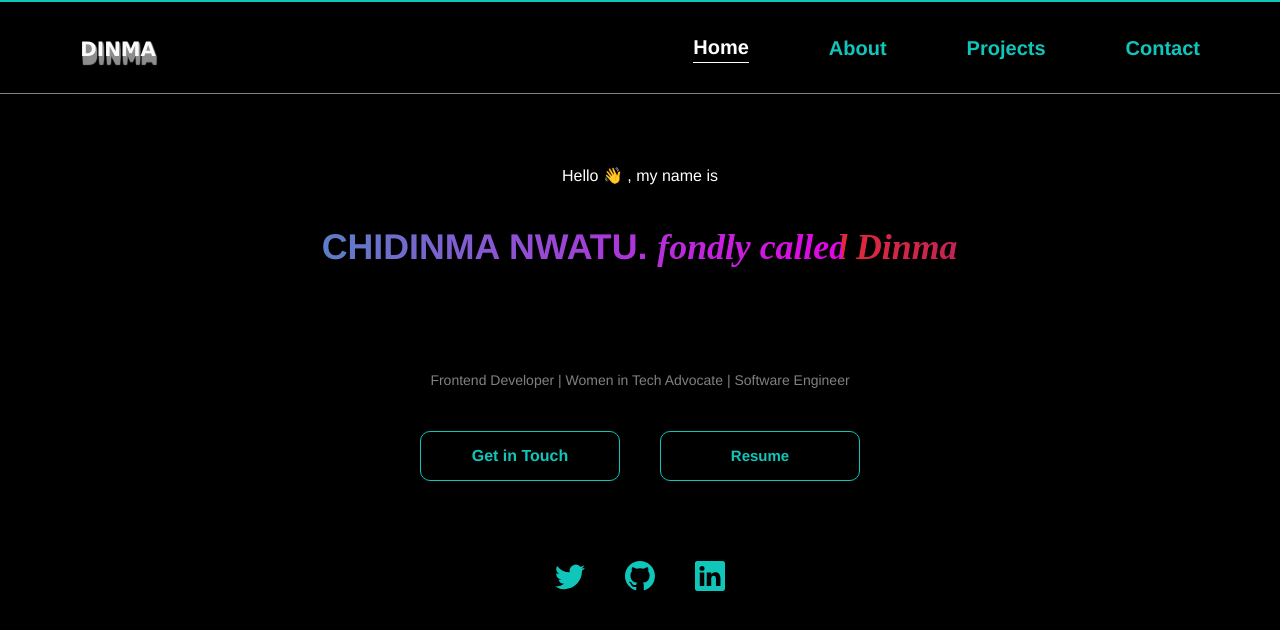
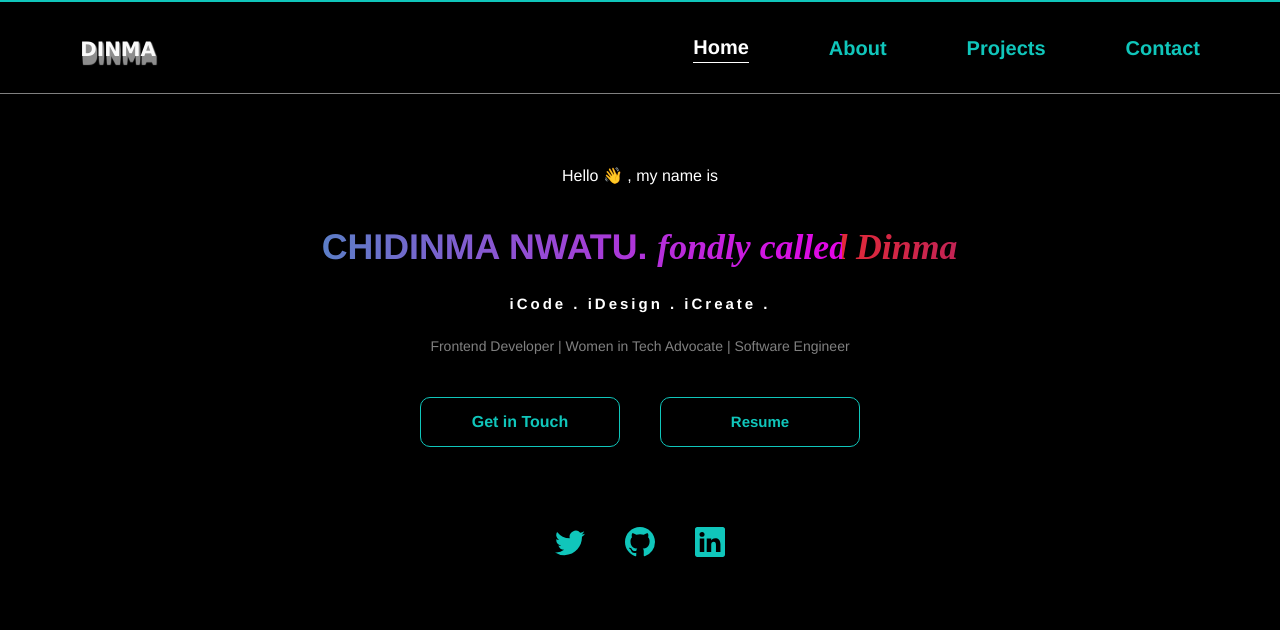
Before and after one commit to Simplystina/Dinma-Portfolio-site, a React (Create React App) app: page / in a window 1280 px wide. Shown: the top 630 px of the page. Built offline with nearby package versions, Linux system fonts and the light colour scheme.

Commit message:
fixed style designs

```diff
--- a/src/components/HomePage.js
+++ b/src/components/HomePage.js
@@ -83,13 +83,17 @@ const HomePage = () => {
        <Box p={["30px 20px","30px"]}>
             <Text fontSize={["14px", "16px"]} data-aos="fade-down" mt="40px"  mb="30px" color="white" textAlign={["left","center"]}>Hello 👋 , my name is </Text>
             <Text textAlign={["left","center"]} fontSize={["16px", "20px","25px","30px","36px"]} data-aos="zoom-in-up" data-aos-duration="3000" className='name-effect' >Chidinma Nwatu. <span style={{fontStyle: "italic", background:"transparent", fontFamily: 'Brush Script MT, cursive', textTransform:"none"}}>fondly called Dinma</span></Text>
-            <Text m="30px" color="#fff" fontWeight="600" fontSize={["16px","18px","25px"]} textAlign={["left","center"]} className="typewrite" data-period="2000" data-type='[ "iCode . iDesign . iCreate .", "I implement beautiful designs.", "I develop apps .", "I create beautiful things ." ]'>
-                <span class="wrap"></span>
-            </Text>
+
+
+            <Box className="typing-slider">
+                <p>iCode . iDesign . iCreate .</p>
+                <p>iImplement beautiful designs.</p>
+                <p>iDevelop cool applications.</p>
+            </Box>
             <Text fontSize={[10, 12, 14]} textAlign={["left","center"]} color="grey" >Frontend Developer | Women in Tech Advocate | Software Engineer</Text>
-            <HStack m={["20px 0 10px 0","40px 0 30px 0"]} spacing={[2,5,10]} justify="center">
-                <Button fontSize={[10, 12, 14,16]} data-aos="fade-up-right" data-aos-duration="1000"  onClick={openMail} borderRadius={[5, 10]} w={["80px","100px", "150px", "200px"]} h="50px" bg="transparent"  border="1px solid #10c6bb" color="#10c6bb">Get in Touch</Button>
-                <a fontSize={[10, 12, 14,16]} data-aos="fade-up-left" data-aos-duration="1000"  target="_blank"  href="https://drive.google.com/file/d/14iTdeZDSTgQG0t0urYgRRkUVngqquAvb/view?usp=sharing"><Button borderRadius={[5,10]}  w={["80px","100px", "150px", "200px"]}  h="50px" fontSize="15px" bg="transparent"  border="1px solid #10c6bb" color="#10c6bb">Resume</Button></a>
+            <HStack className='button-container' m={["30px 0 10px 0","40px 0 30px 0"]} spacing={[5,10]} justify={["space-between","center"]}>
+                <Button fontSize={[10, 12, 14,16]} data-aos="fade-up-right" data-aos-duration="1000"  onClick={openMail} borderRadius={[5, 10]} w={["100px","150px", "200px"]} h="50px" bg="transparent"  border="1px solid #10c6bb" color="#10c6bb">Get in Touch</Button>
+                <a fontSize={[10, 12, 14,16]} data-aos="fade-up-left" data-aos-duration="1000"  target="_blank"  href="https://drive.google.com/file/d/14iTdeZDSTgQG0t0urYgRRkUVngqquAvb/view?usp=sharing"><Button borderRadius={[5,10]}  w={["100px","150px", "200px"]}  h="50px" fontSize="15px" bg="transparent"  border="1px solid #10c6bb" color="#10c6bb">Resume</Button></a>
             </HStack>
             <HStack   m={[10, 20]} spacing={10} fontSize={[20,30]} justify="center" color="#10c6bb">
                 <a href="https://twitter.com/chidinmaCode"><BsTwitter/></a>
--- a/src/components/Loader/Loader.css
+++ b/src/components/Loader/Loader.css
@@ -128,3 +128,14 @@
       transform: rotateY(0); }
     to {
       transform: rotateY(1turn); } }
+
+
+
+  @media screen and (max-width:350px) {
+
+    .preloader{
+      width: 15em;
+      height: 15em;
+    }
+
+  }
--- a/src/index.css
+++ b/src/index.css
@@ -90,3 +90,107 @@ span {
     font-size: 16px !important;
   }
 }
+
+
+
+
+@keyframes cursor {
+  from, to {
+    border-color: transparent;
+  }
+  50% {
+    border-color: black;
+  }
+}
+@keyframes typing {
+  from {
+    width: 100%;
+  }
+  90%, to {
+    width: 0;
+  }
+}
+@keyframes slide {
+  33.3333333333% {
+    font-size: 15px;
+    letter-spacing: 3px;
+  }
+  to {
+    font-size: 0;
+    letter-spacing: 0;
+  }
+}
+.typing-slider {
+  font-weight: bold;
+  text-align: center;
+  white-space: nowrap;
+  margin: 20px;
+}
+
+.typing-slider p {
+  position: relative;
+  display: inline;
+  font-size: 0;
+  letter-spacing: 0;
+  animation: slide 15s step-start infinite;
+  color: white;
+}
+
+.typing-slider p::after {
+  content: "";
+  position: absolute;
+  top: 0;
+  right: 0;
+  bottom: 0;
+  border-left: 3px solid black;
+
+}
+
+.typing-slider p:nth-child(1) {
+  animation-delay: 0s;
+}
+.typing-slider p:nth-child(1)::after {
+  animation-delay: 0s;
+  animation-timing-function: steps(16), step-end;
+}
+
+.typing-slider p:nth-child(2) {
+  animation-delay: 5s;
+}
+.typing-slider p:nth-child(2)::after {
+  animation-delay: 5s;
+  animation-timing-function: steps(23), step-end;
+}
+
+.typing-slider p:nth-child(3) {
+  animation-delay: 10s;
+}
+.typing-slider p:nth-child(3)::after {
+  animation-delay: 10s;
+  animation-timing-function: steps(12), step-end;
+}
+
+@media screen and (max-width:350px) {
+  @keyframes slide {
+    33.3333333333% {
+      font-size: 11px;
+      letter-spacing: 1px;
+    }
+    to {
+      font-size: 0;
+      letter-spacing: 0;
+    }
+  }
+  .typing-slider {
+    font-weight: bold;
+    text-align: left;
+    white-space: nowrap;
+    margin: 15px;
+  }
+}
+@media screen and (max-width:250px) {
+  .button-container{
+    flex-direction: column !important;
+    justify-content: center !important;
+  }
+}
```
